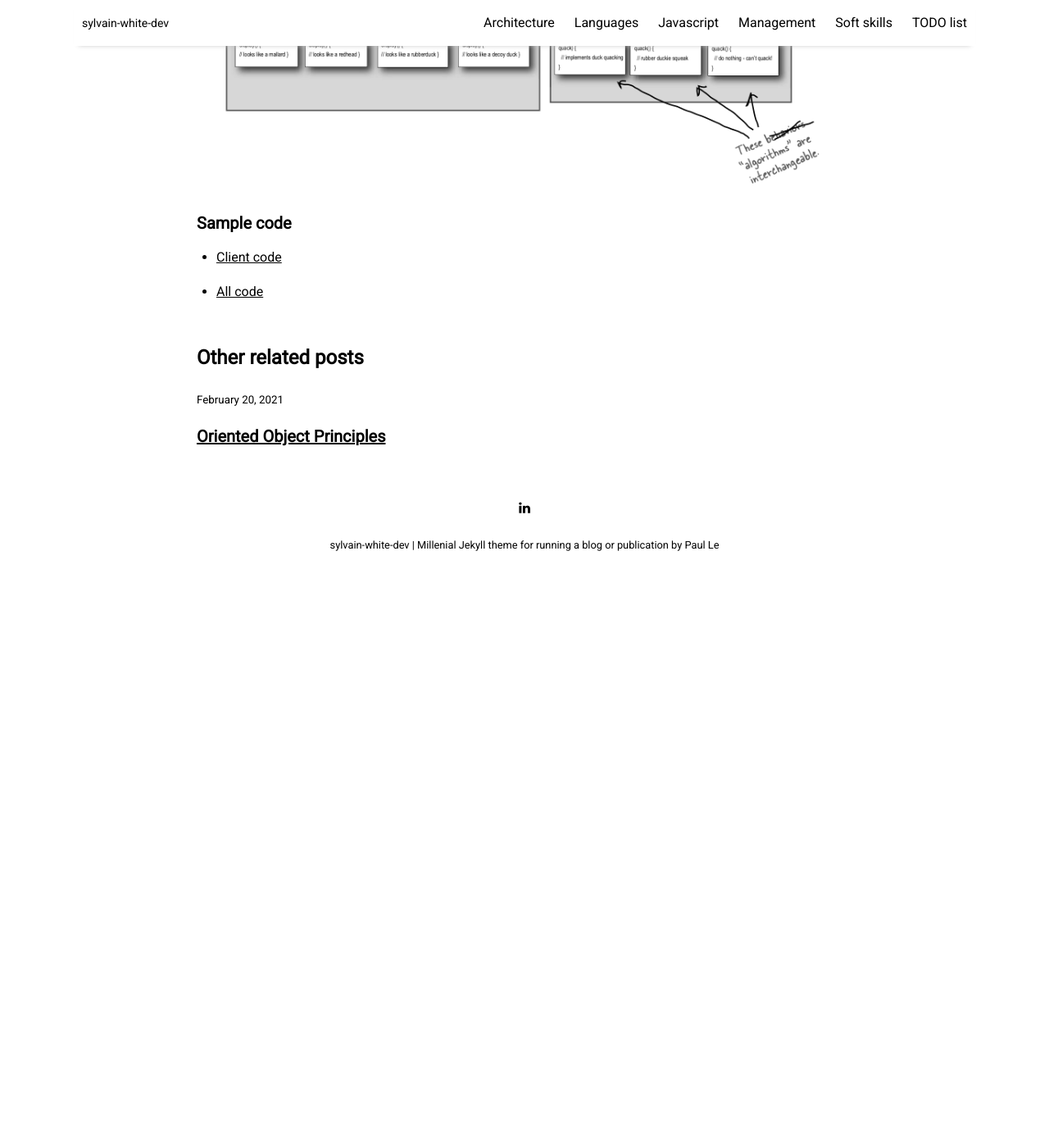
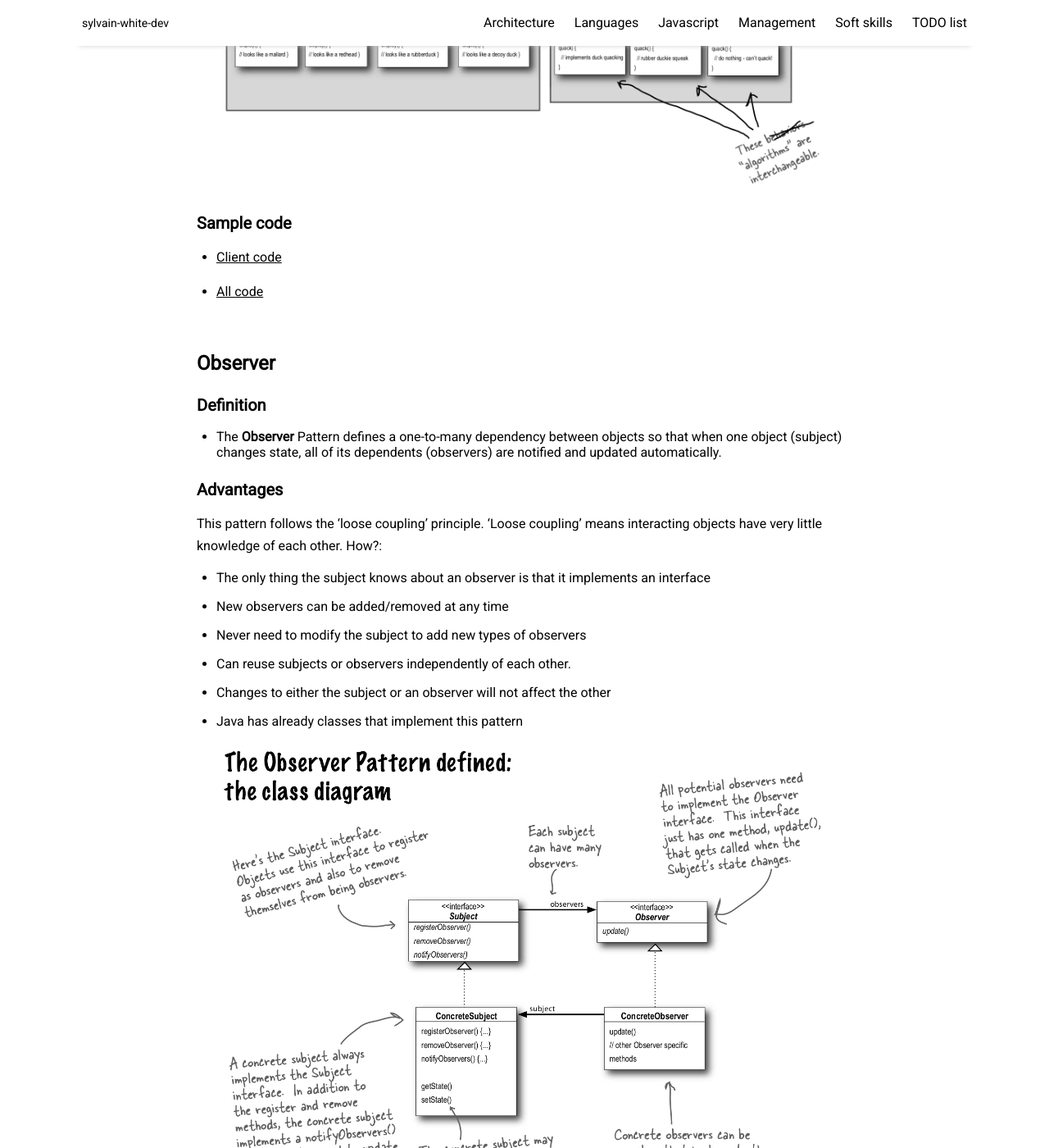
Before and after one commit to sylvainwhite/sylvain-white-dev, a Jekyll site: the page built from _posts/2021-02-21-designPatterns.md, in a window 1280 px wide and 1400 px high, scrolled down 865 px. Shown: the whole window at 82% size. Built offline with Jekyll 4.4.1, drawn with Linux system fonts in a browser that asks for light colours; nearby versions of some CDN libraries; before the commit the page ends 1568 px from its top, so only the background shows below that; some of the changed text lies outside the part shown.

Commit message:
Update design patterns post

```diff
--- a/_posts/2021-02-21-designPatterns.md
+++ b/_posts/2021-02-21-designPatterns.md
@@ -16,7 +16,7 @@ Based on [Head First - Design Patterns - A Brain-Friendly Guide](https://www.ama
 
 ### Definition
 
-* The Strategy Pattern defines a family of algorithms,
+* The **Strategy** Pattern defines a family of algorithms,
 encapsulates each one, and makes them interchangeable.
 Strategy lets the algorithm vary independently from
 clients that use it
@@ -27,10 +27,40 @@ This pattern allows to:
 * Encapsulates a family of algorithms into own set of classes
 * Change algorithm at runtime
 
-![]({{ site.github.url }}/resources/strategyPattern.png "Strategy Pattern")
+![]({{ site.github.url }}/resources/patternStrategy.png "Strategy Pattern")
 
 ### Sample code
 
 * [Client code](https://github.com/bethrobson/Head-First-Design-Patterns/blob/master/src/headfirst/designpatterns/strategy/Duck.java){:target="_blank"}
 
 * [All code](https://github.com/bethrobson/Head-First-Design-Patterns/blob/master/src/headfirst/designpatterns/strategy){:target="_blank"}
+
+<br/>
+
+## Observer
+
+### Definition
+
+* The **Observer** Pattern defines a one-to-many
+dependency between objects so that when one
+object (subject) changes state, all of its dependents
+(observers) are notified and updated automatically.
+
+### Advantages
+
+This pattern follows the 'loose coupling' principle. 'Loose coupling' means interacting objects have very little knowledge of each other. How?:
+* The only thing the subject knows about an observer is that it
+implements an interface
+* New observers can be added/removed at any time
+* Never need to modify the subject to add new types of observers
+* Can reuse subjects or observers independently of each other.
+* Changes to either the subject or an observer will not affect the other
+* Java has already classes that implement this pattern
+
+![]({{ site.github.url }}/resources/patternObserver.png "Observer Pattern")
+
+### Sample code
+
+* [Client code](https://github.com/bethrobson/Head-First-Design-Patterns/blob/master/src/headfirst/designpatterns/observer/weather/WeatherData.java){:target="_blank"}
+
+* [All code](https://github.com/bethrobson/Head-First-Design-Patterns/tree/master/src/headfirst/designpatterns/observer/weather){:target="_blank"}
```
Also changed, not shown: resources/patternObserver.png (added), resources/patternStrategy.png (renamed from resources/strategyPattern.png).
